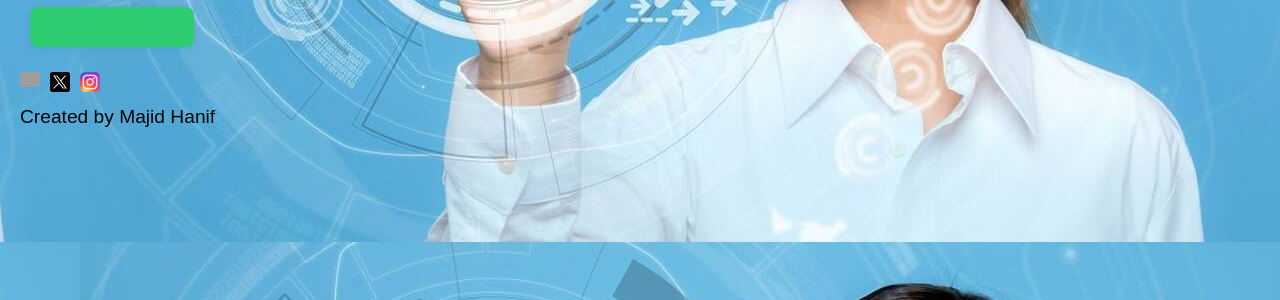
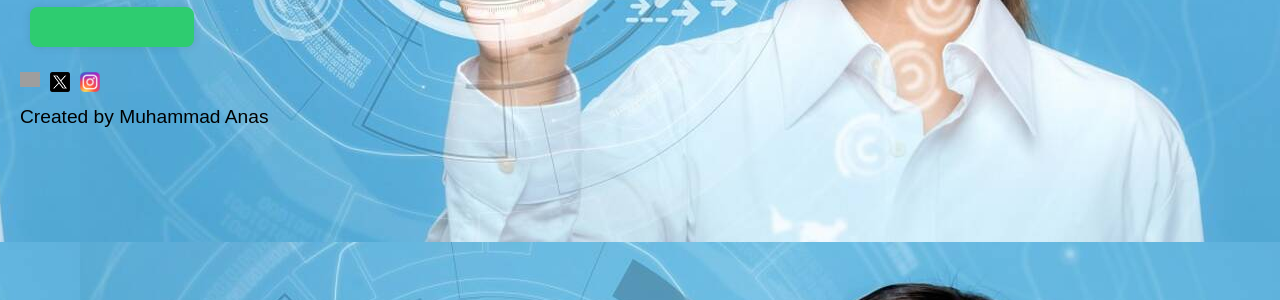
Before and after one commit to anaschaudhary46/hand-gesture-recognition-using-MobileNet, a Flask app: page / in a window 1280 px wide. Shown: the part 388-688 px from the top of the page. Run offline with Flask 3, Linux system fonts and the light colour scheme; grey boxes are pictures that could not be loaded.

Commit message:
index.html

```diff
--- a/flask app/templates/index.html
+++ b/flask app/templates/index.html
@@ -42,7 +42,7 @@
                 <a href="#" class="social-icon" target="_blank"><img src="static/ins.png" alt="Instagram"></a>
             </div>
 
-            <p class="creator-text">Created by Majid Hanif</p>
+            <p class="creator-text">Created by Muhammad Anas</p>
         </div>
         <!-- Content for About Us Tab -->
         <div id="about-content" style="display: none;">
@@ -57,7 +57,7 @@
                 <a href="#" class="social-icon" target="_blank"><img src="static/x.png" alt="Twitter"></a>
                 <a href="#" class="social-icon" target="_blank"><img src="static/ins.png" alt="Instagram"></a>
             </div>
-            <p class="creator-text">Created by Majid Hanif</p>
+            <p class="creator-text">Created by Muhammad Anas</p>
         </div>
 
         <!-- Content for Contact Us Tab -->
@@ -67,8 +67,7 @@
             <p>If you have any questions, inquiries, or simply want to connect, feel free to reach out to us. We'd love to hear from you!</p>
 
             <h2>Contact Information:</h2>
-            <p><strong>Email:</strong> majidhanifofficial@230.com</p>
-            <p><strong>Phone:</strong> +92 3013889545</p>
+            <p><strong>Email:</strong> muhammadanas1032@gmail.com.com</p>
 
             <h2>Visit Us:</h2>
             <p>Department of artificial Intelligence</p>
@@ -90,7 +89,7 @@
                 <a href="#" class="social-icon" target="_blank"><img src="static/x.png" alt="Twitter"></a>
                 <a href="#" class="social-icon" target="_blank"><img src="static/ins.png" alt="Instagram"></a>
             </div>
-            <p class="creator-text">Created by Majid Hanif </p>
+            <p class="creator-text">Created by Muhammad Anas </p>
         </div>
 
     </div>
```
